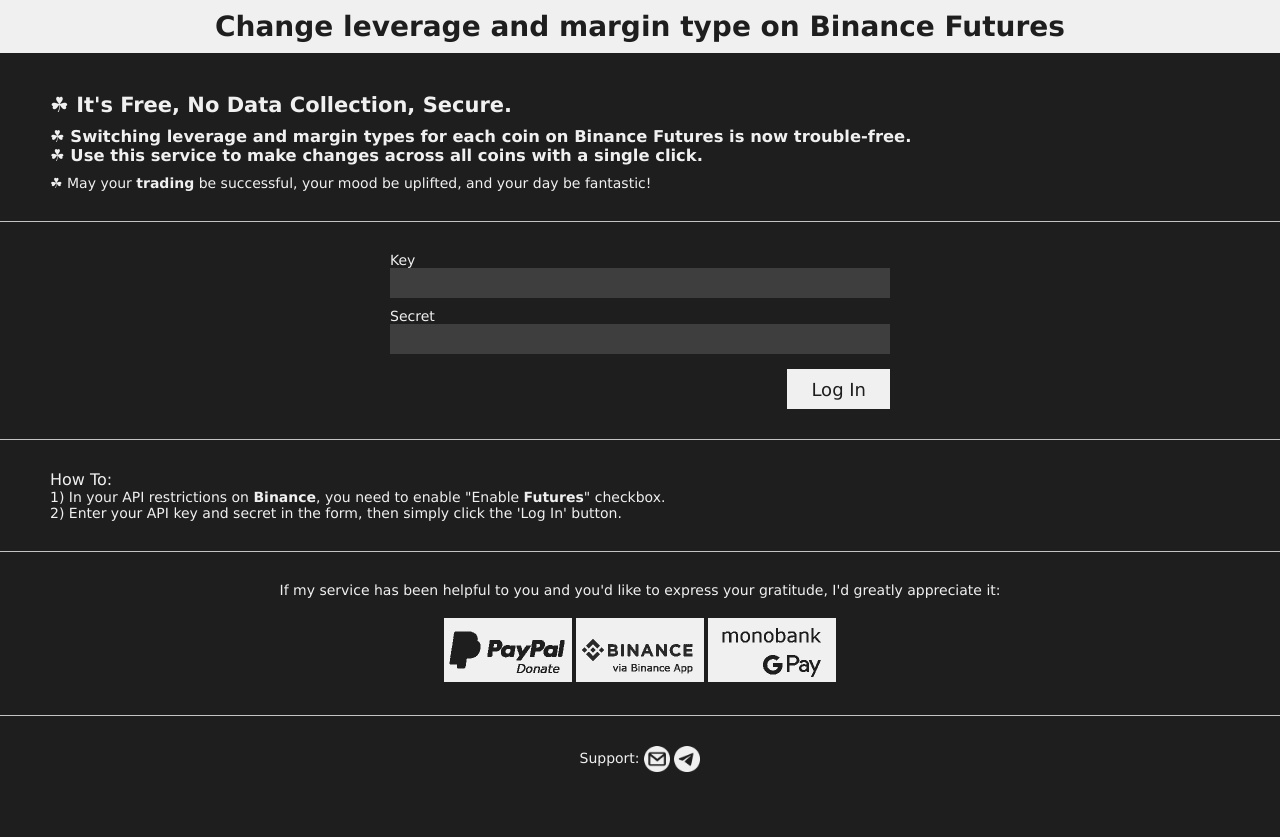
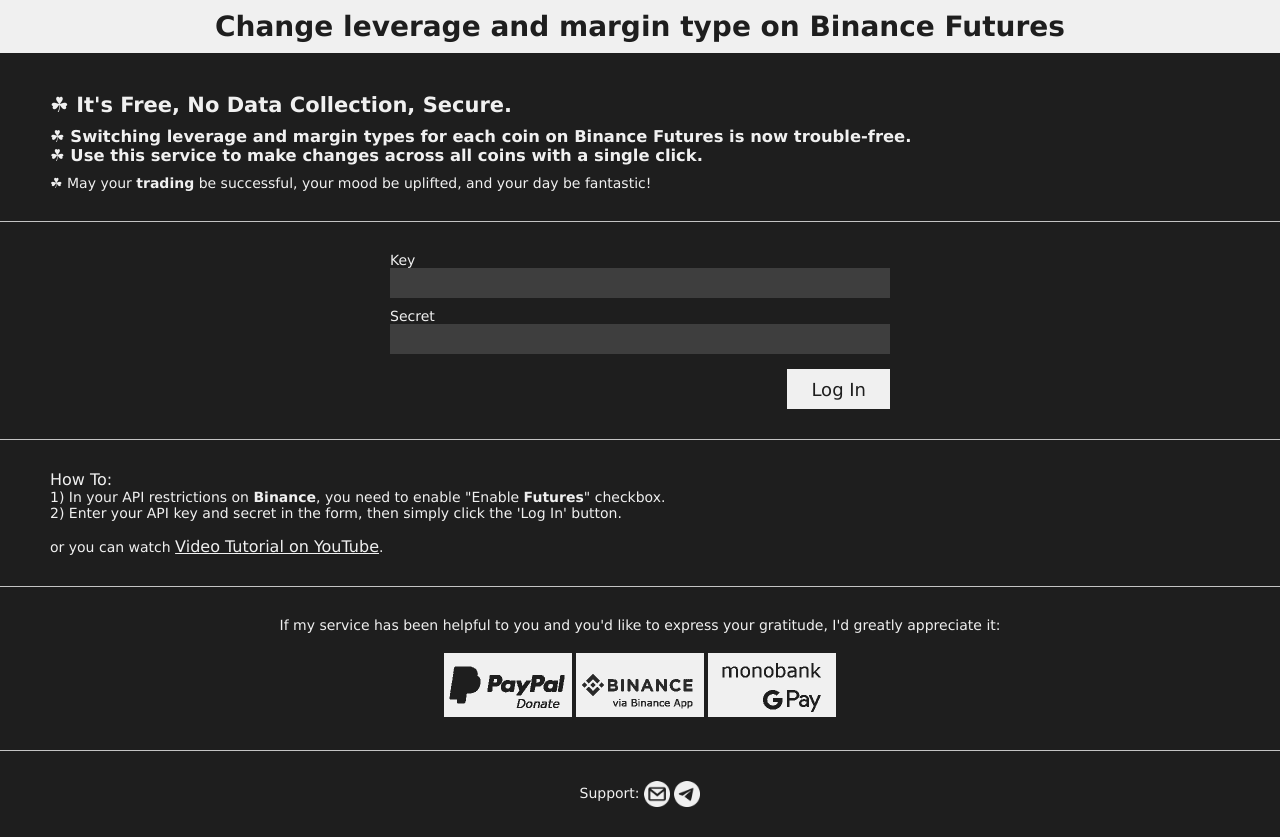
Before and after one commit to Anomaex/change-leverage-binance, a SvelteKit app: page / in a window 1280 px wide. Before the commit the page ends 802 px from the top, so only its background shows below. Built offline with nearby package versions, Linux system fonts and the light colour scheme.

Commit message:
Fix input class and add Video Tutorial link

```diff
--- a/src/components/LogIn.svelte
+++ b/src/components/LogIn.svelte
@@ -40,13 +40,16 @@
             <tr>
                 <td>
                     <label for="key" class="no-select">Key</label>
-                    <input class="log-in-input" name="key" id="key" bind:value={key} disabled={isBlocked}/>
+                    <input name="key" id="key" bind:value={key} disabled={isBlocked}/>
                 </td>
             </tr>
             <tr>
-                <td style="padding-top: 10px;">
+                <td style="height: 10px;"></td>
+            </tr>
+            <tr>
+                <td>
                     <label for="secret" class="no-select">Secret</label>
-                    <input class="log-in-input" name="secret" id="secret" bind:value={secret} disabled={isBlocked}/>
+                    <input name="secret" id="secret" bind:value={secret} disabled={isBlocked}/>
                 </td>
             </tr>
             <tr>
@@ -59,7 +62,8 @@
     <div class="how-to-info">
         <p><span style="font-size: 16px;">How To:</span><br>
             1) In your API restrictions on <b>Binance</b>, you need to enable "Enable <b>Futures</b>" checkbox.<br>
-            2) Enter your API key and secret in the form, then simply click the 'Log In' button.
+            2) Enter your API key and secret in the form, then simply click the 'Log In' button.<br><br>
+            or you can watch <a href="https://youtu.be/Gd7kRUapad4" target="_blank" title="Video Tutorial" style="font-size: 16px;">Video Tutorial on YouTube</a>.
         </p>
     </div>
     <div class="donate">
```
